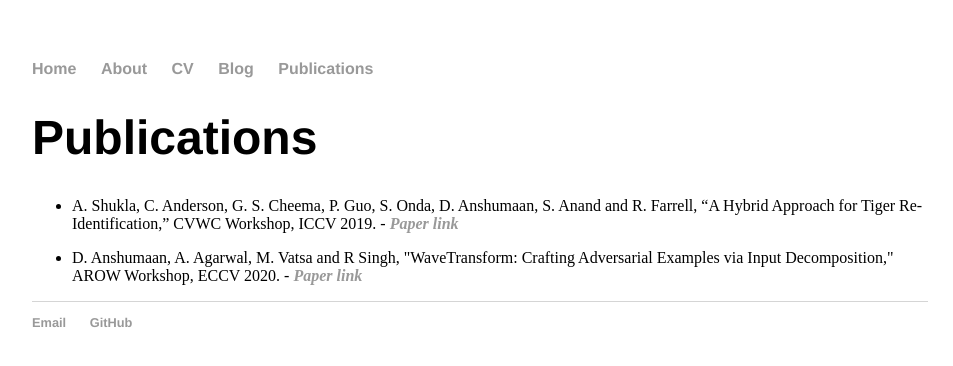
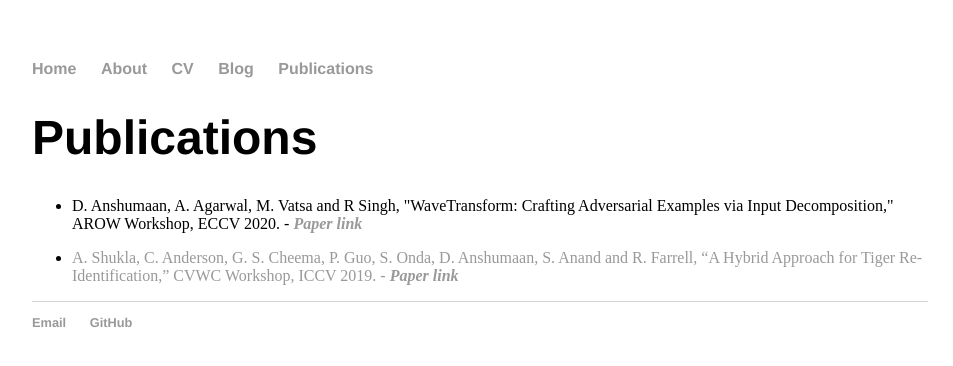
Before and after one commit to divyam02/divyam02_backup.github.io, a Jekyll site: the page built from publications/index.html, in a window 1280 px wide. Shown: the top 366 px of the page, without its empty margins (160-1113 px from the left). Built offline with Jekyll 4.4.1, drawn with Linux system fonts in a browser that asks for light colours; some of the changed lines change nothing that is shown.

Commit message:
Update index.html

```diff
--- a/publications/index.html
+++ b/publications/index.html
@@ -5,11 +5,11 @@
 <div class="blurb">
 	<h1>Publications</h1>
 	<ul>
+		<li>D. Anshumaan, A. Agarwal, M. Vatsa and R Singh, "WaveTransform: Crafting Adversarial Examples via Input Decomposition,"
+			AROW Workshop, ECCV 2020. - <a href="https://arxiv.org/pdf/2010.15773.pdf"><i><b>Paper link</b></i></li>
+	  </ul>
+	<ul>
 		<li>A. Shukla, C. Anderson, G. S. Cheema, P. Guo, S. Onda, D. Anshumaan, S. Anand and R. Farrell, “A Hybrid Approach for Tiger
 			Re-Identification,” CVWC Workshop, ICCV 2019. - <a href="http://openaccess.thecvf.com/content_ICCVW_2019/papers/CVWC/Shukla_A_Hybrid_Approach_to_Tiger_Re-Identification_ICCVW_2019_paper.pdf"><i><b>Paper link</b></i></a></li>
 	</ul>
-	  <ul>
-		<li>D. Anshumaan, A. Agarwal, M. Vatsa and R Singh, "WaveTransform: Crafting Adversarial Examples via Input Decomposition,"
-			AROW Workshop, ECCV 2020. - <a href="https://arxiv.org/pdf/2010.15773.pdf"><i><b>Paper link</b></i></li>
-	  </ul>
 </div><!-- /.blurb -->
```
